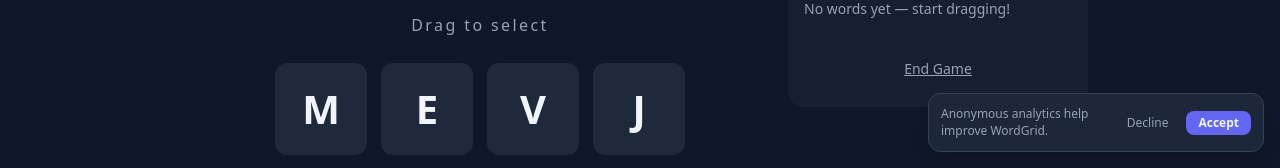
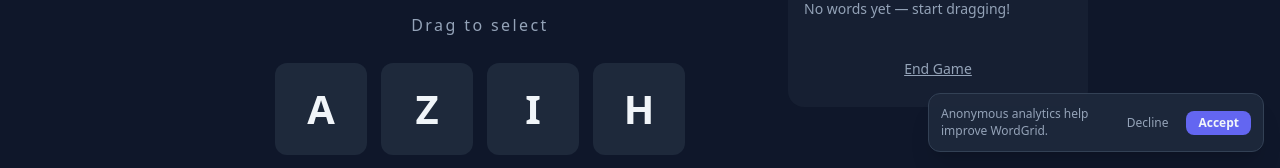
Before and after one commit to aieasygames-alt/wordgrid, a Next.js app: page / in a window 1280 px wide. Shown: the part 632-800 px from the top of the page. Built offline with nearby package versions, Linux system fonts and the light colour scheme.

Commit message:
fix: stabilize initial game render for hydration

```diff
--- a/src/app/HomeClient.tsx
+++ b/src/app/HomeClient.tsx
@@ -1,6 +1,6 @@
 "use client";
 
-import { useState, useMemo, useCallback } from "react";
+import { useState, useMemo, useCallback, useEffect } from "react";
 import GameBoard from "@/components/GameBoard";
 import ResultScreen from "@/components/ResultScreen";
 import ThemeToggle from "@/components/ThemeToggle";
@@ -24,7 +24,11 @@ interface GameResult {
 }
 
 export default function HomeClient() {
-  const [seed, setSeed] = useState(() => Math.floor(Math.random() * 2 ** 31));
+  // Keep the server and first client render identical; randomize after mount.
+  const [seed, setSeed] = useState(20260907);
+  useEffect(() => {
+    setSeed(Math.floor(Math.random() * 2 ** 31));
+  }, []);
   const grid = useMemo(() => generateGrid(seed), [seed]);
   const [result, setResult] = useState<GameResult | null>(null);
   const todayTip = useMemo(() => getTodayActionTip(), []);
--- a/src/app/play/PlayClient.tsx
+++ b/src/app/play/PlayClient.tsx
@@ -38,7 +38,11 @@ const entryLinks = [
 ];
 
 export default function PlayClient() {
-  const [seed, setSeed] = useState(() => Math.floor(Math.random() * 1e9));
+  // A stable first render avoids hydration mismatches before randomizing play.
+  const [seed, setSeed] = useState(20260907);
+  useEffect(() => {
+    setSeed(Math.floor(Math.random() * 1e9));
+  }, []);
   const [grid, setGrid] = useState<Grid>(() => generateGrid(seed));
   const [result, setResult] = useState<GameResult | null>(null);
   const [boardSize, setBoardSize] = useState(4);
```
